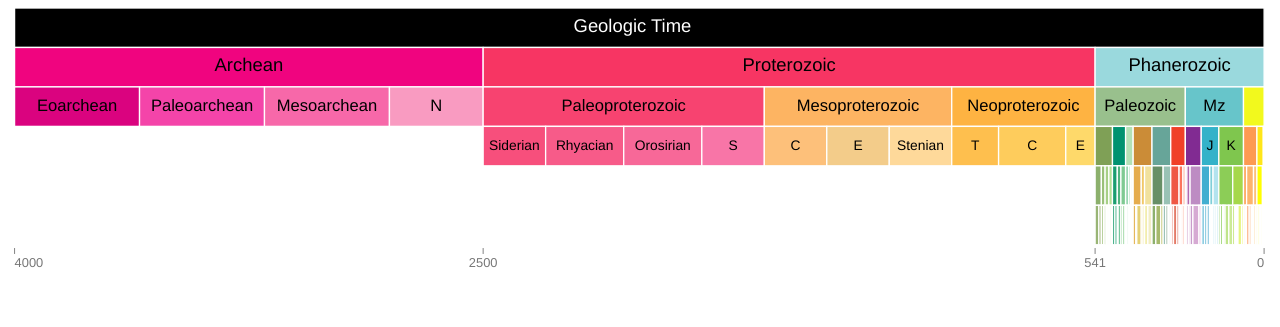
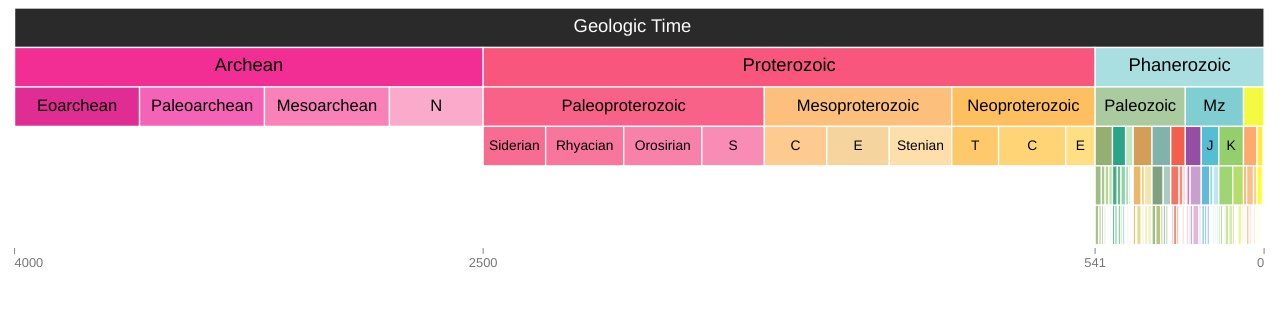
Before and after one commit to UW-Macrostrat/geo-timescale, a plain HTML site: page index.html in a window 1280 px wide. Drawn offline with nearby package versions, Linux system fonts and the light colour scheme.

Commit message:
Added opacity to the rectangles to tone down the colors

```diff
--- a/index.html
+++ b/index.html
@@ -127,6 +127,7 @@
               .attr("height", function(d) { return y(d.dy); })
               .attr("fill", function(d) { return d.col || "#000000"; })
               .attr("id", function(d) { return "t" + d.oid; })
+              .style("opacity", 0.83)
               .call(drag)
               .on("click", function(d) {
                 if (d3.event.defaultPrevented) return;
```
